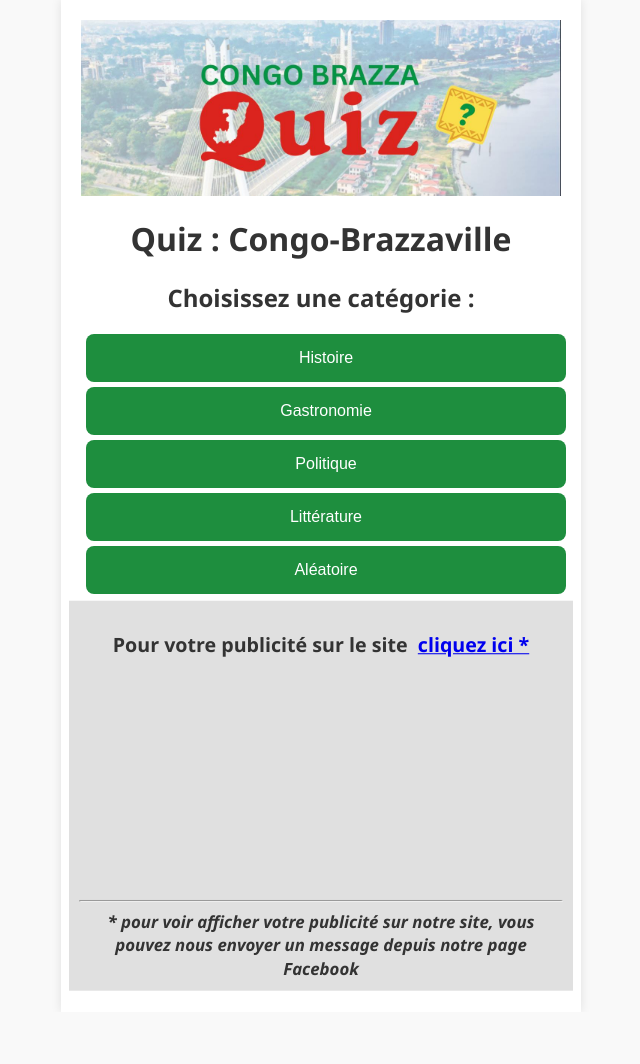
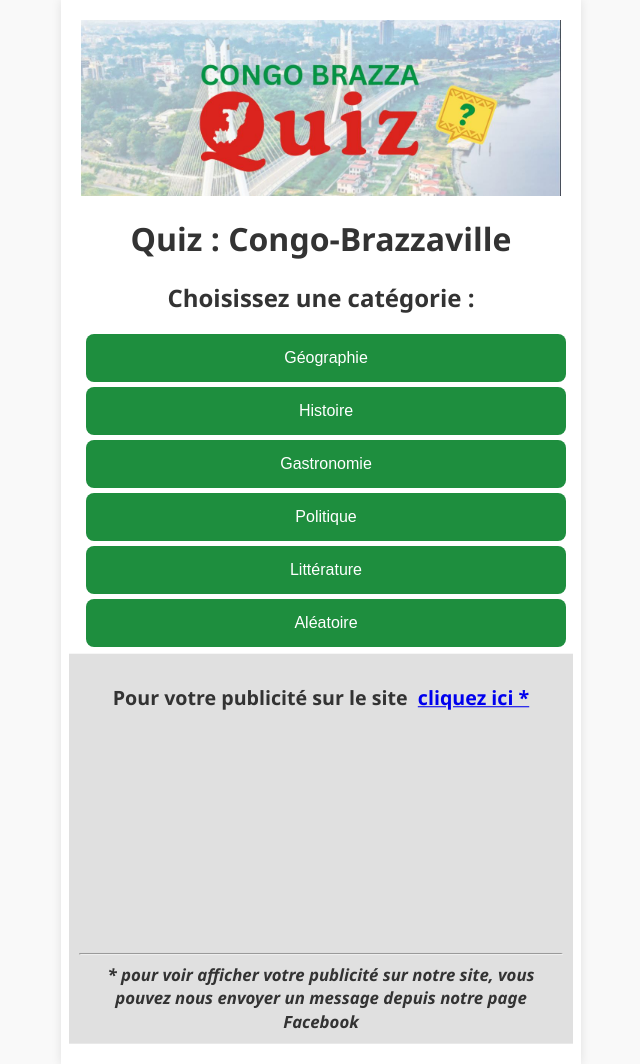
Before and after one commit to mariellefila/congo-brazza-quizz, a plain HTML site: page index.html in a window 1280 px wide. Shown: the whole page, without its empty margins (319-959 px from the left). Before the commit the page ends 1012 px from the top, so only its background shows below. Drawn offline with Linux system fonts and the light colour scheme.

Commit message:
erreur - géographie restauré

```diff
--- a/index.html
+++ b/index.html
@@ -76,6 +76,28 @@
   </div>
   <script>
     const allQuestions = {
+		"Géographie": [
+			{ question: "Quelle est la capitale du Congo-Brazzaville ?", options: ["Pointe-Noire", "Kinshasa", "Brazzaville", "Owando"], answer: "Brazzaville" },
+			{ question: "Quelle rivière sépare Brazzaville de Kinshasa ?", options: ["Oubangui", "Congo", "Sangha", "Alima"], answer: "Congo" },
+			{ question: "Combien de départements compte le Congo ?", options: ["10", "12", "7", "15"], answer: "12" },
+			{ question: "Quel océan borde le Congo-Brazzaville ?", options: ["Atlantique", "Pacifique", "Indien", "Arctique"], answer: "Atlantique" },
+			{ question: "Quel est le plus grand département du Congo ?", options: ["Sangha", "Likouala", "Niari", "Plateaux"], answer: "Likouala" },
+			{ question: "Quelle ville est un port important du Congo ?", options: ["Owando", "Pointe-Noire", "Dolisie", "Impfondo"], answer: "Pointe-Noire" },
+			{ question: "La région des Plateaux se trouve :", options: ["Nord", "Sud", "Est", "Centre"], answer: "Centre" },
+			{ question: "Quel pays n’a pas de frontière avec le Congo ?", options: ["Gabon", "RDC", "Angola", "Mali"], answer: "Mali" },
+			{ question: "Quelle est la superficie approximative du Congo ?", options: ["342 000 km²", "500 000 km²", "700 000 km²", "900 000 km²"], answer: "342 000 km²" },
+			{ question: "Quelle rivière traverse Owando ?", options: ["Kouyou", "Sangha", "Niari", "Cuvette"], answer: "Kouyou" },
+			{ question: "Quelle ville est proche du Parc Nouabalé-Ndoki ?", options: ["Impfondo", "Pointe-Noire", "Ouesso", "Brazzaville"], answer: "Ouesso" },
+			{ question: "Quelle île fluviale est située près de Brazzaville ?", options: ["Mbamou", "Likouala", "Alima", "Kouilou"], answer: "Mbamou" },
+			{ question: "La région du Niari est riche en :", options: ["Or", "Fer", "Diamant", "Cuivre"], answer: "Fer" },
+			{ question: "Quel fleuve est utilisé pour l’hydroélectricité ?", options: ["Niari", "Congo", "Sangha", "Oubangui"], answer: "Congo" },
+			{ question: "Quelle est la deuxième ville du Congo ?", options: ["Dolisie", "Owando", "Pointe-Noire", "Makoua"], answer: "Pointe-Noire" },
+			{ question: "Quelle zone est marécageuse ?", options: ["Likouala", "Niari", "Bouenza", "Lékoumou"], answer: "Likouala" },
+			{ question: "Quel climat domine au Congo ?", options: ["Désertique", "Tempéré", "Équatorial", "Méditerranéen"], answer: "Équatorial" },
+			{ question: "Quelle est la langue majoritaire du nord du Congo ?", options: ["Kikongo", "Lingala", "Téké", "Mboshi"], answer: "Mboshi" },
+			{ question: "Où se situe la ville de Sibiti ?", options: ["Niari", "Lékoumou", "Cuvette", "Sangha"], answer: "Lékoumou" },
+			{ question: "Quelle ville est au bord du fleuve Congo ?", options: ["Brazzaville", "Dolisie", "Owando", "Ouesso"], answer: "Brazzaville" }
+		  ],
 		  "Histoire": [
 		{ question: "Le Congo-Brazzaville a obtenu son indépendance en :", options: ["1960", "1958", "1962", "1965"], answer: "1960" },
 		{ question: "Quel président a proclamé la République populaire du Congo ?", options: ["Fulbert Youlou", "Denis Sassou Nguesso", "Alphonse Massamba-Débat", "Marien Ngouabi"], answer: "Marien Ngouabi" },
```
